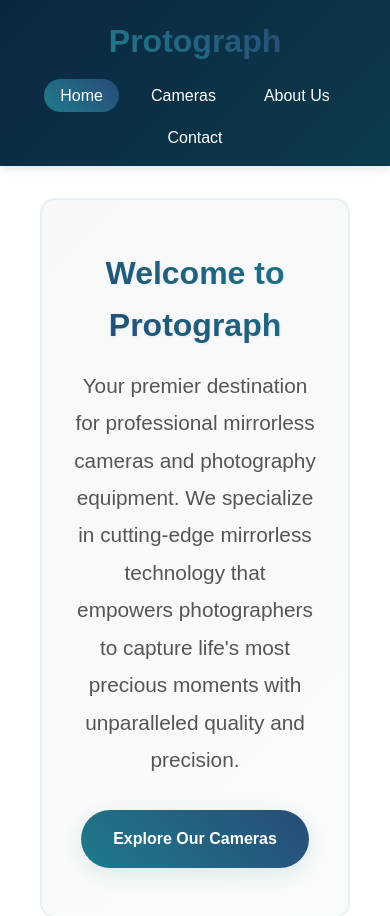
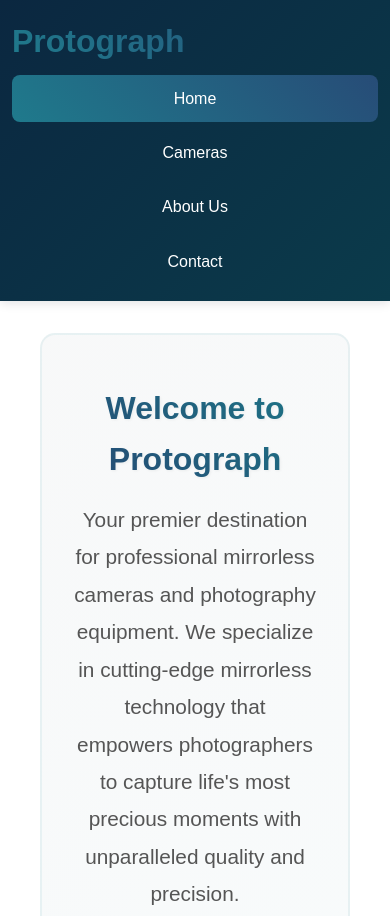
Before and after one commit to Smallsan/test_site, a plain HTML site: page index.html in a window 390 px wide. Shown: the top 916 px of the page. Drawn offline with Linux system fonts and the light colour scheme.

Commit message:
mobile responsiveness

```diff
--- a/css/style.css
+++ b/css/style.css
@@ -288,13 +288,31 @@ footer {
 @media (max-width: 768px) {
 	.header-content {
 		flex-direction: column;
-		gap: 1rem;
+		gap: 0.5rem;
+		align-items: stretch; /* allow the header inner to use full width */
+		padding: 0 12px; /* give slightly smaller horizontal padding on mobile */
 	}
 
 	nav ul {
-		flex-wrap: wrap;
-		justify-content: center;
-		gap: 1rem;
+		display: flex;
+		flex-direction: column;
+		gap: 0.5rem;
+		width: 100%;
+		padding: 0;
+		margin: 0;
+		align-items: center;
+	}
+
+	nav ul li {
+		width: 100%;
+	}
+
+	nav a {
+		display: block;
+		width: 100%;
+		padding: 0.65rem 0.75rem;
+		text-align: center;
+		border-radius: 8px;
 	}
 
 	.hero h1 {
```
